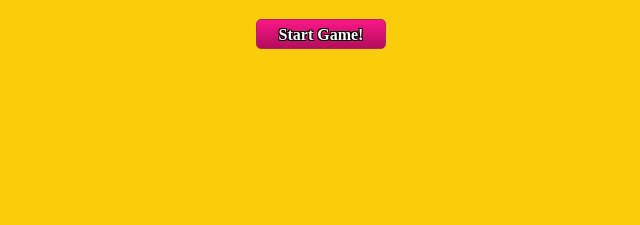
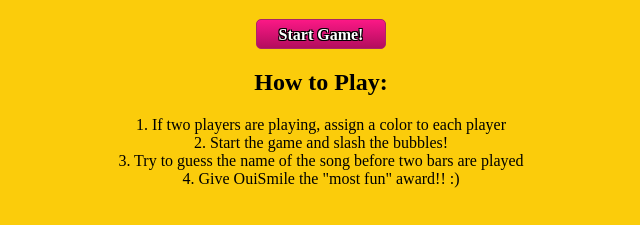
Before and after one commit to zchapasko/OuiSmileGame, a website: page public/index.html in a window 1280 px wide. Shown: the part 181-406 px from the top of the page, without its empty margins (339-979 px from the left). Drawn offline with Linux system fonts and the light colour scheme.

Commit message:
instruction added

```diff
--- a/public/index.html
+++ b/public/index.html
@@ -43,6 +43,8 @@
 	        <h1>#OuiSmile Bubble Pop</h1>
 	        <ul>
 	          <li><a href="#" class="button play" onclick="startGame()">Start Game!</a></li>
+	          <h2>How to Play:</h2>
+	          <p>1. If two players are playing, assign a color to each player<br>2. Start the game and slash the bubbles!<br>3. Try to guess the name of the song before two bars are played<br>4. Give OuiSmile the "most fun" award!! :)</p>
 	          <!-- <li><a href="#" class="button learn">How to Play</a></li>
 	          <li><a href="#" class="button credits">Credits</a></li> -->
 	        </ul>
```
